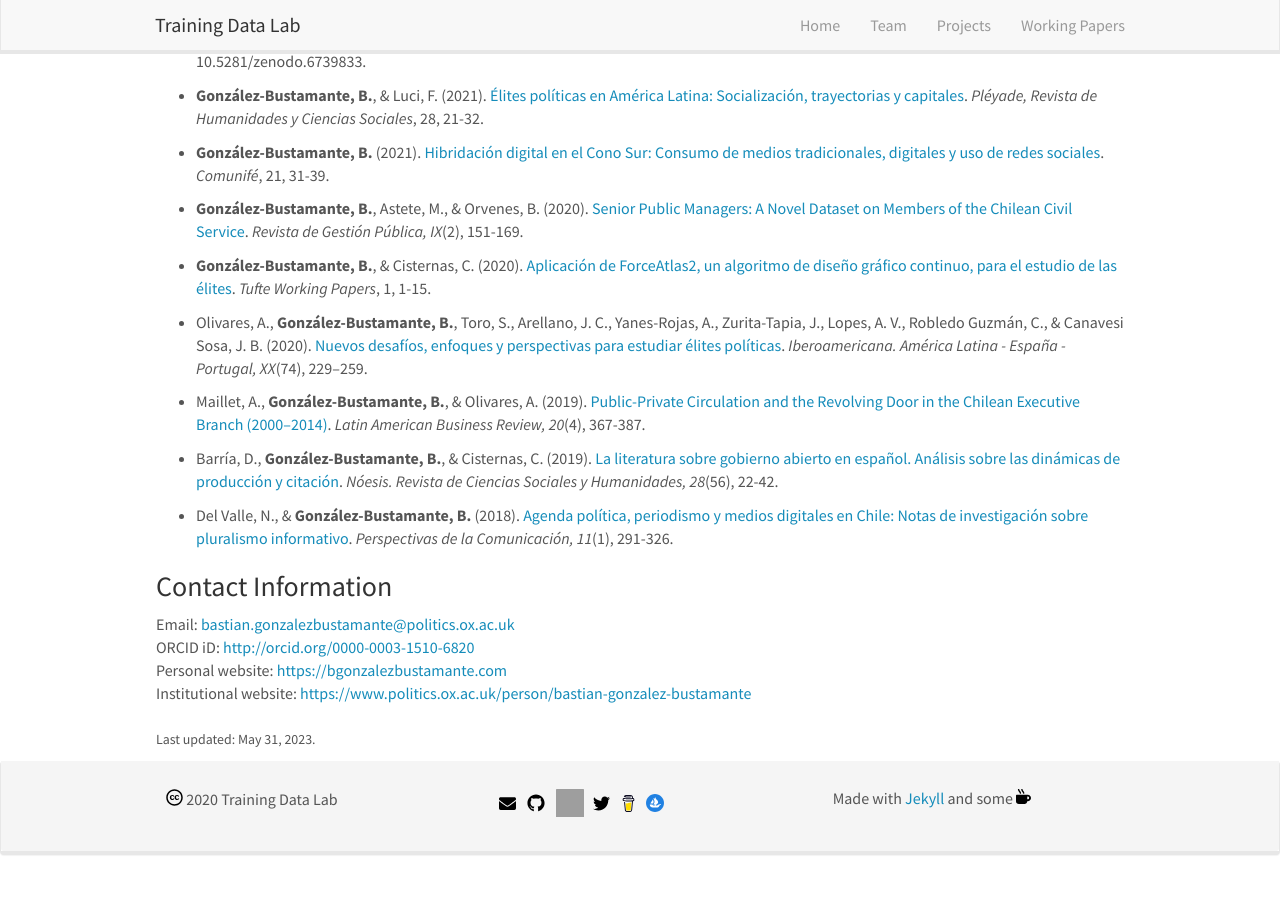
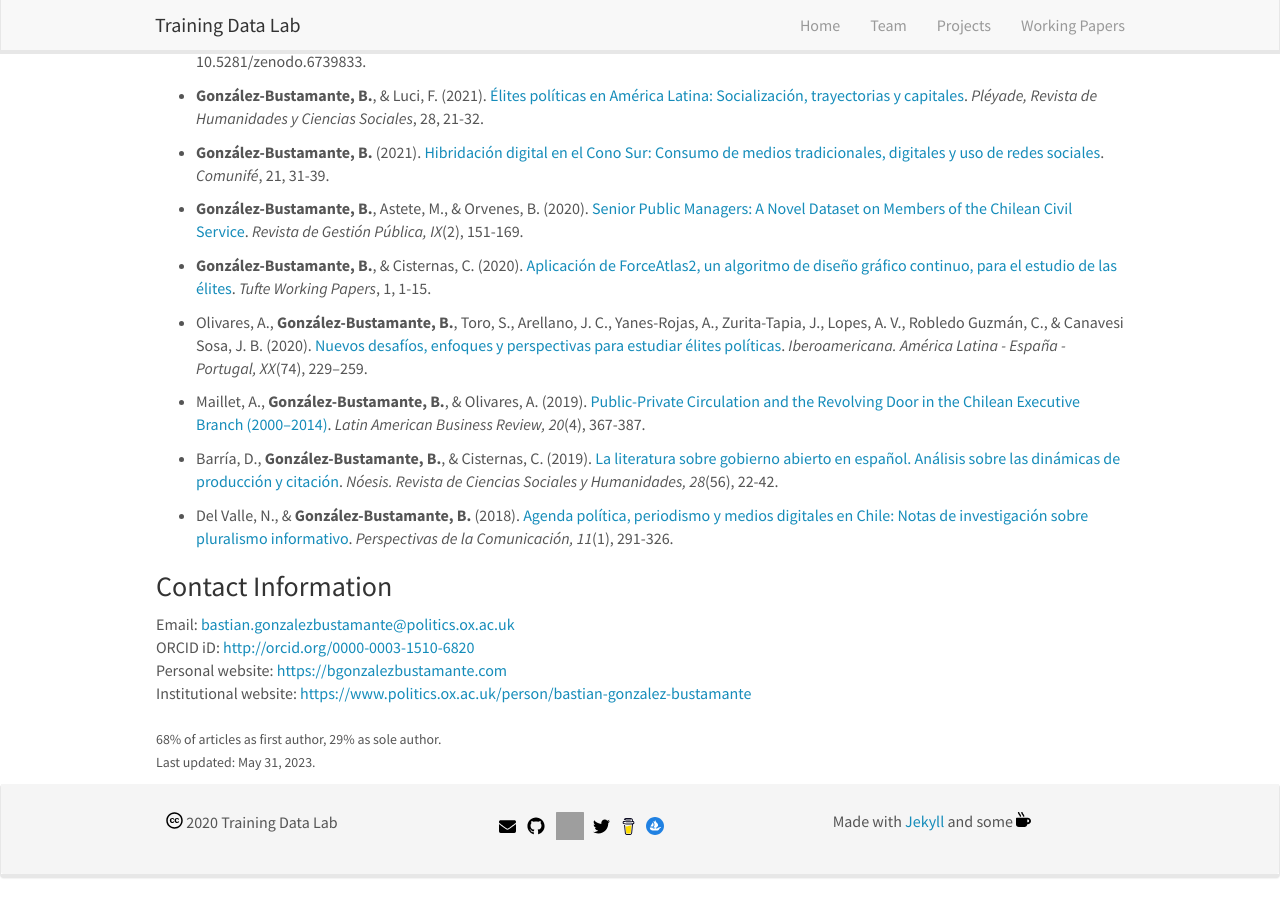
Before and after one commit to training-datalab/old-training-datalab.com, a Jekyll site: the page built from _pages/bgonzalezbustamante.md, in a window 1280 px wide and 900 px high, scrolled down 1811 px. Built offline with Jekyll 4.4.1, drawn with Linux system fonts in a browser that asks for light colours; nearby versions of some CDN libraries; before the commit the page ends 2688 px from its top, so only the background shows below that.

Commit message:
Update bgonzalezbustamante.md

```diff
--- a/_pages/bgonzalezbustamante.md
+++ b/_pages/bgonzalezbustamante.md
@@ -88,4 +88,5 @@ ORCID iD: <a href="http://orcid.org/0000-0003-1510-6820" target="_blank">http://
 Personal website: <a href="https://bgonzalezbustamante.com/" target="_blank">https://bgonzalezbustamante.com</a><br />
 Institutional website: <a href="https://www.politics.ox.ac.uk/person/bastian-gonzalez-bustamante" target="_blank">https://www.politics.ox.ac.uk/person/bastian-gonzalez-bustamante</a><br />
 <br />
+<small>68% of articles as first author, 29% as sole author.</small><br />
 <small>Last updated: May 31, 2023.</small>
```
